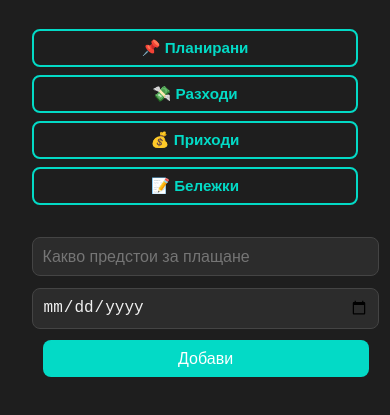
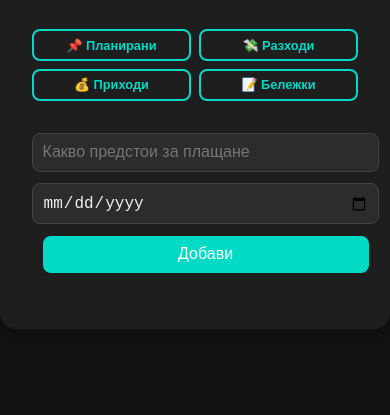
Before and after one commit to emmy649/moite-finansi, a plain HTML site: page index.html in a window 390 px wide. Shown: the part 93-508 px from the top of the page. Drawn offline with Linux system fonts and the light colour scheme.

Commit message:
Update main.css

```diff
--- a/style/main.css
+++ b/style/main.css
@@ -42,7 +42,6 @@
 }
 
 .tabs button {
-    flex: 1;
   background-color: transparent;
   border: 2px solid var(--accent);
   color: var(--accent);
@@ -167,7 +166,15 @@
 /* Адаптация за мобилни */
 @media (max-width: 600px) {
   .tabs {
-      flex-direction: column;
+    flex-direction: row;
+    flex-wrap: wrap;
+    gap: 0.5rem;
+  }
+
+  .tabs button {
+    flex: 1 1 calc(50% - 0.5rem);
+    font-size: 0.8rem;
+    padding: 0.4rem;
   }
 
   .task-input {
```
Lines whose indentation alone changed are shown as unchanged.
